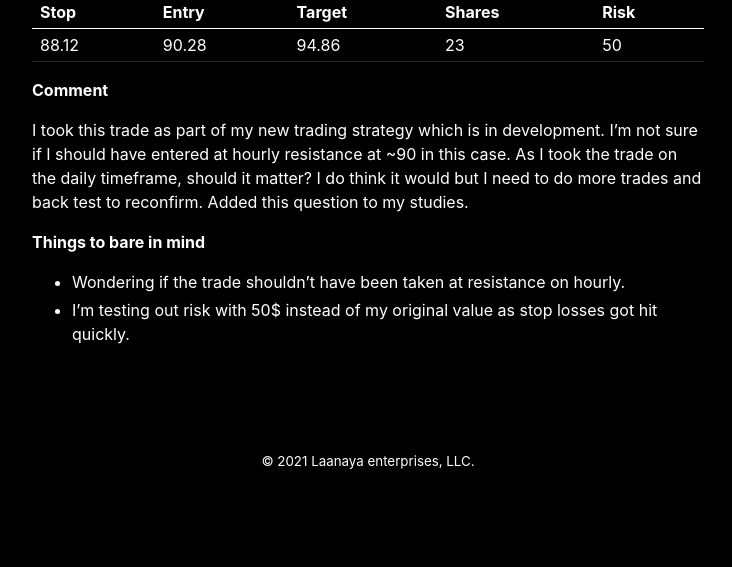
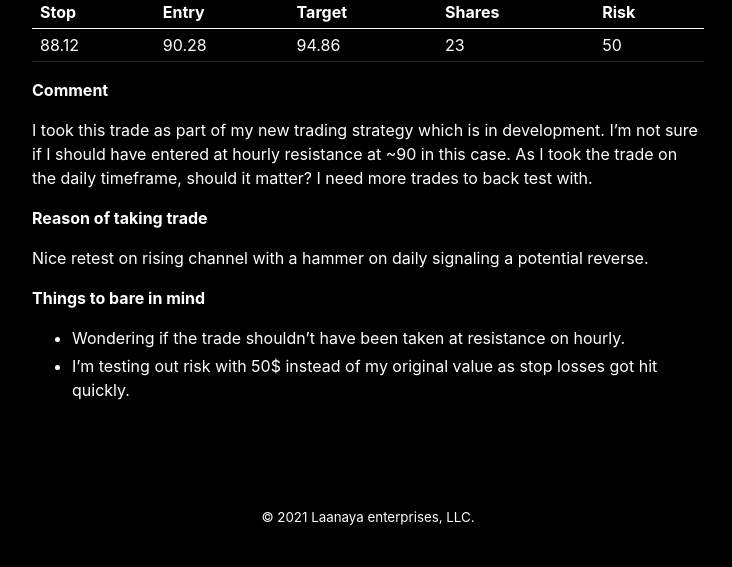
Before and after one commit to Bobcycle/Journal, a Jekyll site: the page built from _posts/2021-01-21-amd.md, in a window 1280 px wide. Shown: the part 529-1096 px from the top of the page, without its empty margins (272-1004 px from the left). Built offline with Jekyll 4.4.1, drawn with Linux system fonts in a browser that asks for light colours; before the commit the page ends 1040 px from its top, so only the background shows below that.

Commit message:
Update 2021-01-21-amd.md

```diff
--- a/_posts/2021-01-21-amd.md
+++ b/_posts/2021-01-21-amd.md
@@ -15,7 +15,11 @@ title: AMD @ 90.28
 
 **Comment**
 
-I took this trade as part of my new trading strategy which is in development. I'm not sure if I should have entered at hourly resistance at ~90 in this case. As I took the trade on the daily timeframe, should it matter? I do think it would but I need to do more trades and back test to reconfirm. Added this question to my studies.
+I took this trade as part of my new trading strategy which is in development. I'm not sure if I should have entered at hourly resistance at ~90 in this case. As I took the trade on the daily timeframe, should it matter? I need more trades to back test with.
+
+**Reason of taking trade**
+
+Nice retest on rising channel with a hammer on daily signaling a potential reverse.
 
 **Things to bare in mind**
 
```
